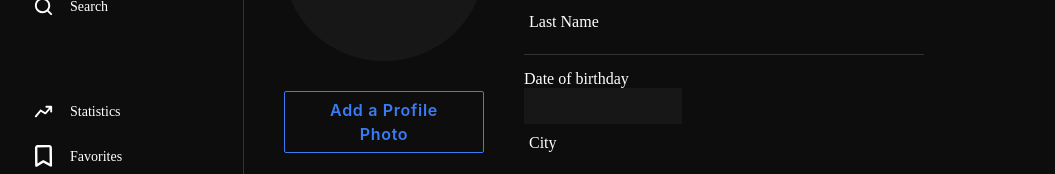
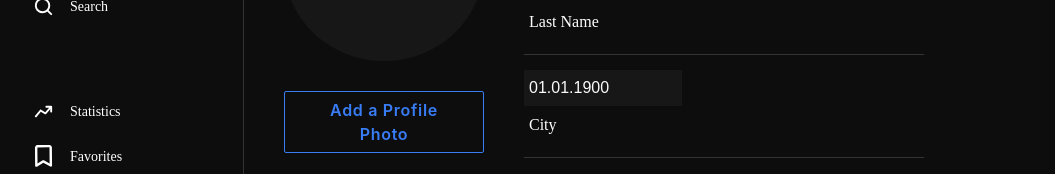
Before and after one commit to sousva/inctagram, a Next.js app: page /profile/profile-settings in a window 1280 px wide. Shown: the part 272-446 px from the top of the page, without its empty margins (102-1157 px from the left). Built offline with nearby package versions, Linux system fonts and the light colour scheme.

Commit message:
feat: add datepicker defaultValue

```diff
--- a/src/common/components/DatePicker/DatePicker.tsx
+++ b/src/common/components/DatePicker/DatePicker.tsx
@@ -1,43 +1,29 @@
-import React, {ComponentProps, forwardRef, useState} from 'react'
+import React from 'react'
 import DatePicker from 'react-datepicker'
 import 'react-datepicker/dist/react-datepicker.css'
 import {CustomDatePickerWrapper} from 'common/components/DatePicker/styled'
-import {Control, Controller, useForm} from 'react-hook-form'
-import * as dns from 'dns'
+import {Control, Controller} from 'react-hook-form'
+import {IFormInput} from 'common/components/GeneralInformation/GeneralInformationForm/GeneralInformationForm'
 
-interface RHFDatePickerFieldProps {
-    control: Control<any>
-    name: string
-    placeholder?: string
+type DatePickerPropsType = {
+    control: Control<IFormInput, {dateOfBirthday: Date}>
+    defaultValue: Date
 }
-
-export const CustomDatePicker = forwardRef<HTMLInputElement, RHFDatePickerFieldProps>((props, ref) => {
-    const [startDate, setStartDate] = useState(new Date())
-    const {control} = useForm()
-    const setDateHandler = (date: Date) => {
-        setStartDate(date)
-    }
-
+export const CustomDatePicker = (props: DatePickerPropsType) => {
     return (
         <CustomDatePickerWrapper>
-            Date of birthday <br />
             <Controller
-                defaultValue={{...props}}
+                defaultValue={props.defaultValue}
                 control={props.control}
-                name={props.name}
-                render={({field, fieldState}) => (
+                name='dateOfBirthday'
+                render={({field}) => (
                     <DatePicker
-                        onChange={date => {
-                            field.onChange(date ? date.valueOf() : null)
-                        }}
-                        value={field.value}
-                        name={field.name}
-                        ref={field.ref}
-                        dateFormat='dd.MM.yyyy'
+                        dateFormat={'dd.MM.yyyy'}
+                        selected={field.value}
+                        onChange={date => field.onChange(date)}
                     />
                 )}
             />
         </CustomDatePickerWrapper>
     )
-})
-CustomDatePicker.displayName = 'CustomDatePicker'
+}
--- a/src/common/components/GeneralInformation/GeneralInformationForm/GeneralInformationForm.tsx
+++ b/src/common/components/GeneralInformation/GeneralInformationForm/GeneralInformationForm.tsx
@@ -1,15 +1,15 @@
 'use client'
-import React, {useState} from 'react'
+import React from 'react'
 import {InputText} from 'common/components/InputText/InputText'
-import {CustomDatePicker} from 'common/components/DatePicker/DatePicker'
 import {Textarea} from 'common/components/Textarea/Textarea'
 import {Button} from 'common/components/Button/Button'
 import {GeneralInformationFormWrapper} from 'common/components/GeneralInformation/GeneralInformationForm/styled'
 import {SubmitHandler, useForm} from 'react-hook-form'
 import {useAppSelector} from 'common/hooks/reduxHooks'
 import {toDate} from 'date-fns'
+import {CustomDatePicker} from 'common/components/DatePicker/DatePicker'
 
-interface IFormInput {
+export interface IFormInput {
     userName: string
     firstName: string
     lastName: string
@@ -19,6 +19,7 @@ interface IFormInput {
 }
 
 export const GeneralInformationForm = () => {
+    const defaultDate = new Date(Date.UTC(1900, 0, 1))
     const {register, control, handleSubmit} = useForm<IFormInput>()
     const userName = useAppSelector(state => state.userAuth.userName)
 
@@ -27,12 +28,13 @@ export const GeneralInformationForm = () => {
         const result = toDate(data.dateOfBirthday).toISOString()
         console.log(result)
     }
+
     return (
         <GeneralInformationFormWrapper onSubmit={handleSubmit(onSubmit)}>
             <InputText {...register('userName')} defaultValue={userName} label='Username'></InputText>
             <InputText {...register('firstName')} label='First Name'></InputText>
             <InputText {...register('lastName')} label='Last Name'></InputText>
-            <CustomDatePicker control={control} {...register('dateOfBirthday')}></CustomDatePicker>
+            <CustomDatePicker defaultValue={defaultDate} control={control} {...register('dateOfBirthday')} />
             <InputText {...register('city')} label='City'></InputText>
             <Textarea {...register('aboutMe')} label='About me'></Textarea>
             <Button type='submit' className='buttonSave'>
```
